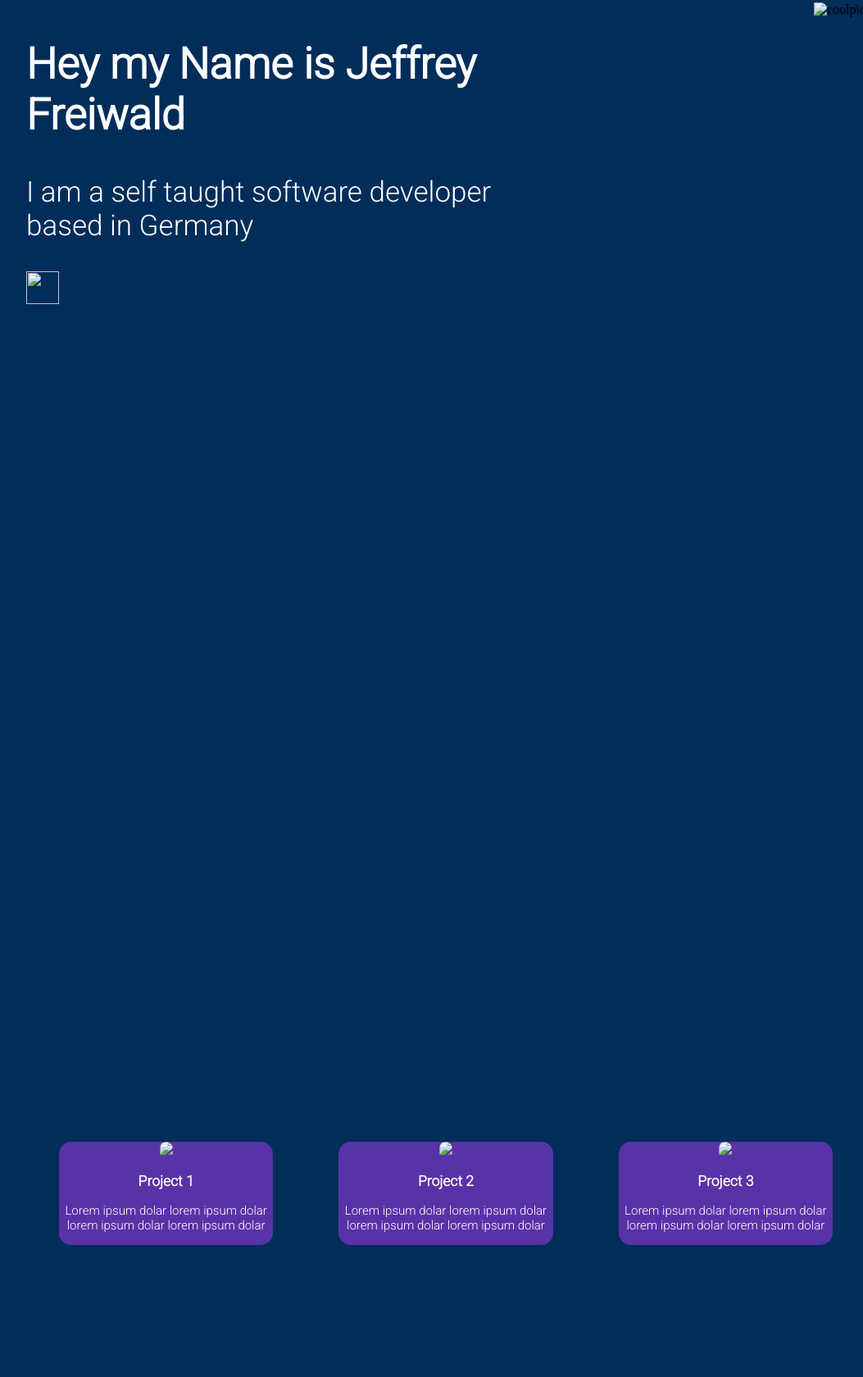
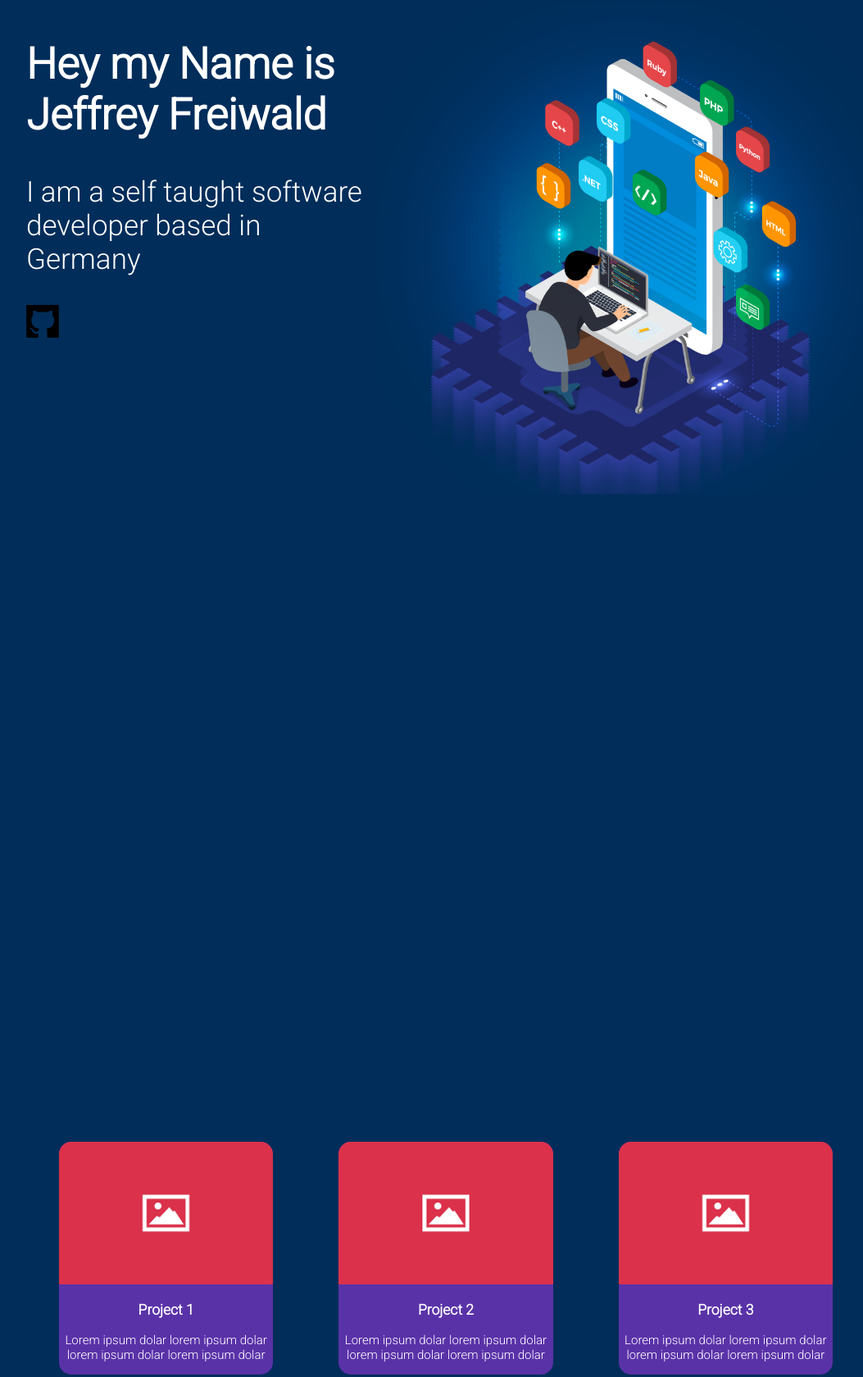
Before and after one commit to p0wa5/My-example-portfolio, a plain HTML site: page index.html in a window 1280 px wide. Shown: the part 222-1902 px from the top of the page at 82% size, without its empty margins (96-1149 px from the left). Drawn offline with Linux system fonts and the light colour scheme; the site is published under a folder, as on GitHub Pages, so addresses that start at the root find nothing.

Commit message:
Update index.html

```diff
--- a/index.html
+++ b/index.html
@@ -25,11 +25,12 @@
 				<h1>Hey my Name is Jeffrey Freiwald</h1>
 				<p>I am a self taught
 				software developer based in Germany</p>
-				<a href="https://github.com/p0wa5"><img src="/Images/github.svg" class="social-icon"></a>
+				<a href="https://github.com/p0wa5"><img src="Images/github.svg" class="social-icon"></a>
 			</div>
 
 			<div class="img-wrapper">
-				<img class="heroimg" src="/Images/hero3.JPG" alt="coolpic">
+				<img class="heroimg" src="Images/hero3.jpg" alt="coolpic">
+				<!-- comment -->
 
 			</div>
 		</div>
@@ -37,17 +38,17 @@
 	<section class="projects">
 		<div class="project-container">
 			<div class="project-card">
-				<img class="cardimg" src="/Images/example.PNG" style="width: 100%">
+				<img class="cardimg" src="Images/example.png" style="width: 100%">
 				<h3>Project 1</h3>
 				<p>Lorem ipsum dolar lorem ipsum dolar lorem ipsum dolar lorem ipsum dolar</p>
 			</div>
 			<div class="project-card">
-				<img class="cardimg" src="/Images/example.PNG" style="width: 100%">
+				<img class="cardimg" src="Images/example.png" style="width: 100%">
 				<h3>Project 2</h3>
 				<p>Lorem ipsum dolar lorem ipsum dolar lorem ipsum dolar lorem ipsum dolar</p>
 			</div>
 			<div class="project-card">
-				<img class="cardimg" src="/Images/example.PNG" style="width: 100%">
+				<img class="cardimg" src="Images/example.png" style="width: 100%">
 				<h3>Project 3</h3>
 				<p>Lorem ipsum dolar lorem ipsum dolar lorem ipsum dolar lorem ipsum dolar</p>
 			</div>
```
